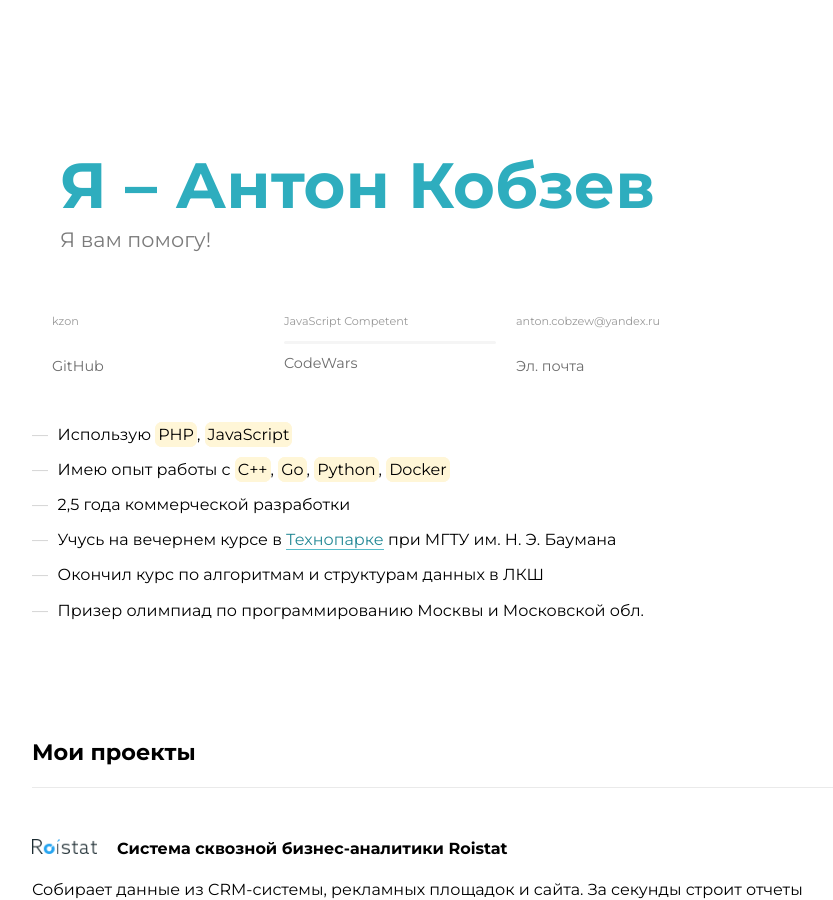
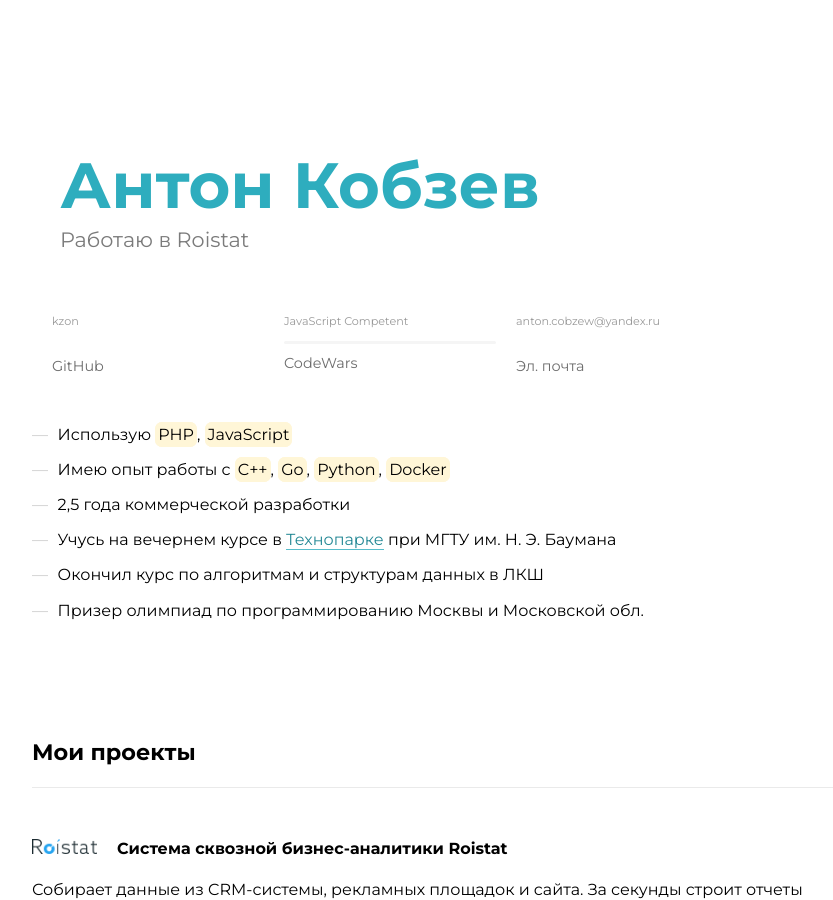
Before and after one commit to kzon/akobzev.com, a Jekyll site: the page built from index.md, in a window 1280 px wide and 900 px high. Shown: the whole window, without its empty margins (168-1001 px from the left). Built offline with Jekyll 4.4.1, drawn with Linux system fonts in a browser that asks for light colours; a style sheet for code colours, icons or effects is not loaded; some of the changed text lies outside the part shown.

Commit message:
Add work

```diff
--- a/_includes/main-banner/main-banner.html
+++ b/_includes/main-banner/main-banner.html
@@ -1,12 +1,8 @@
 <div class="main-banner">
     <div class="main-banner__title-container">
-        <div class="main-banner__title">Я – {{ site.title | escape }}</div>
+        <div class="main-banner__title">{{ site.title | escape }}</div>
         <div class="main-banner__job">
-            Я вам помогу!
+            Работаю в Roistat <span class="icon icon_roistat"></span>
         </div>
-        <!--<div class="main-banner__subtitle">-->
-            <!--Занимаюсь разработкой систем аналитики, автоматизации <br>-->
-            <!--бизнеса, <span class="abbr">ERP</span> и <span class="abbr">CRM</span>-систем-->
-        <!--</div>-->
     </div>
 </div>
--- a/_includes/resume/resume.html
+++ b/_includes/resume/resume.html
@@ -38,12 +38,9 @@
             </div>
             <div class="resume__project-details">
                 <ul>
-                    <li>PHP, JavaScript, MySQL, Redis</li>
+                    <li>PHP, JavaScript, MySQL</li>
                     <li>Работа в&nbsp;большой команде по&nbsp;agile-методологии</li>
                     <li>Строгий контроль качества, проведение code review</li>
-                    <li>
-                        Разработка новых сервисов аналитики, автоматизации маркетинга, мониторинга бизнес-показателей
-                    </li>
                 </ul>
             </div>
         </div>
```
